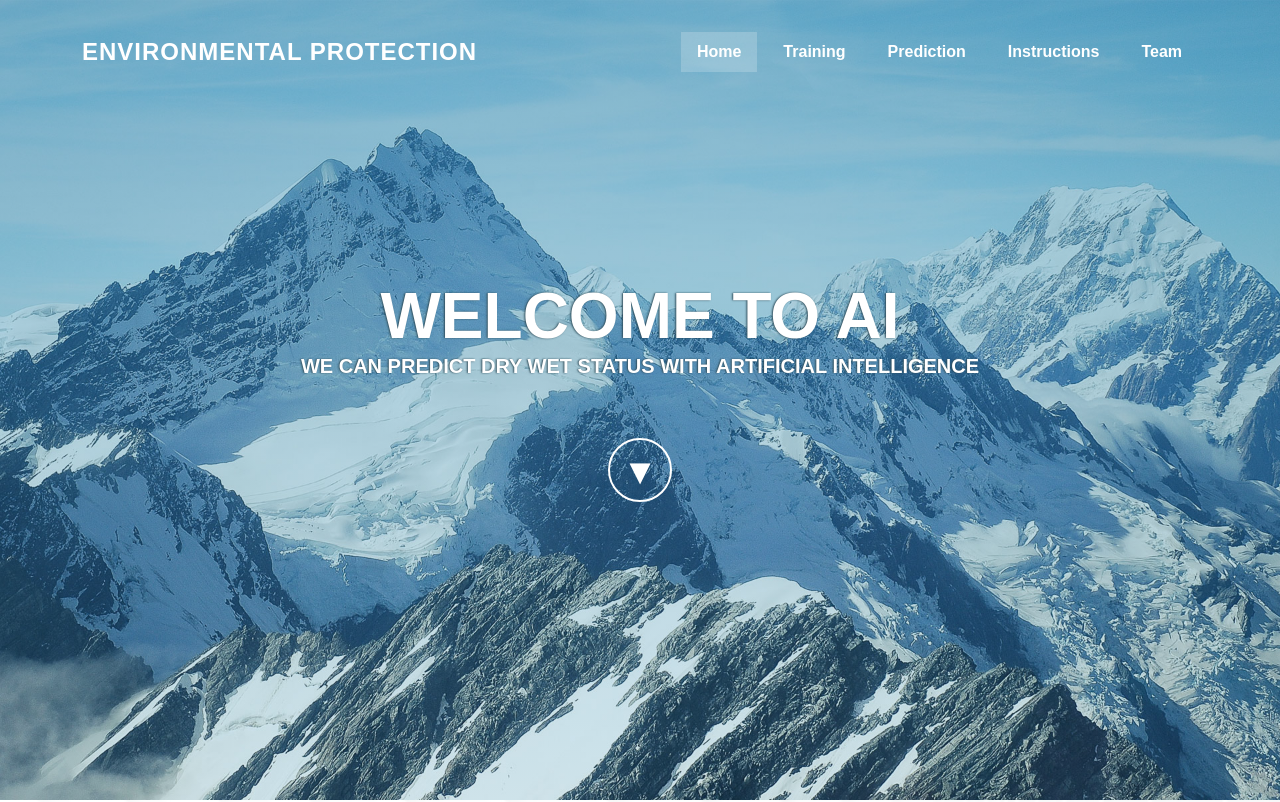
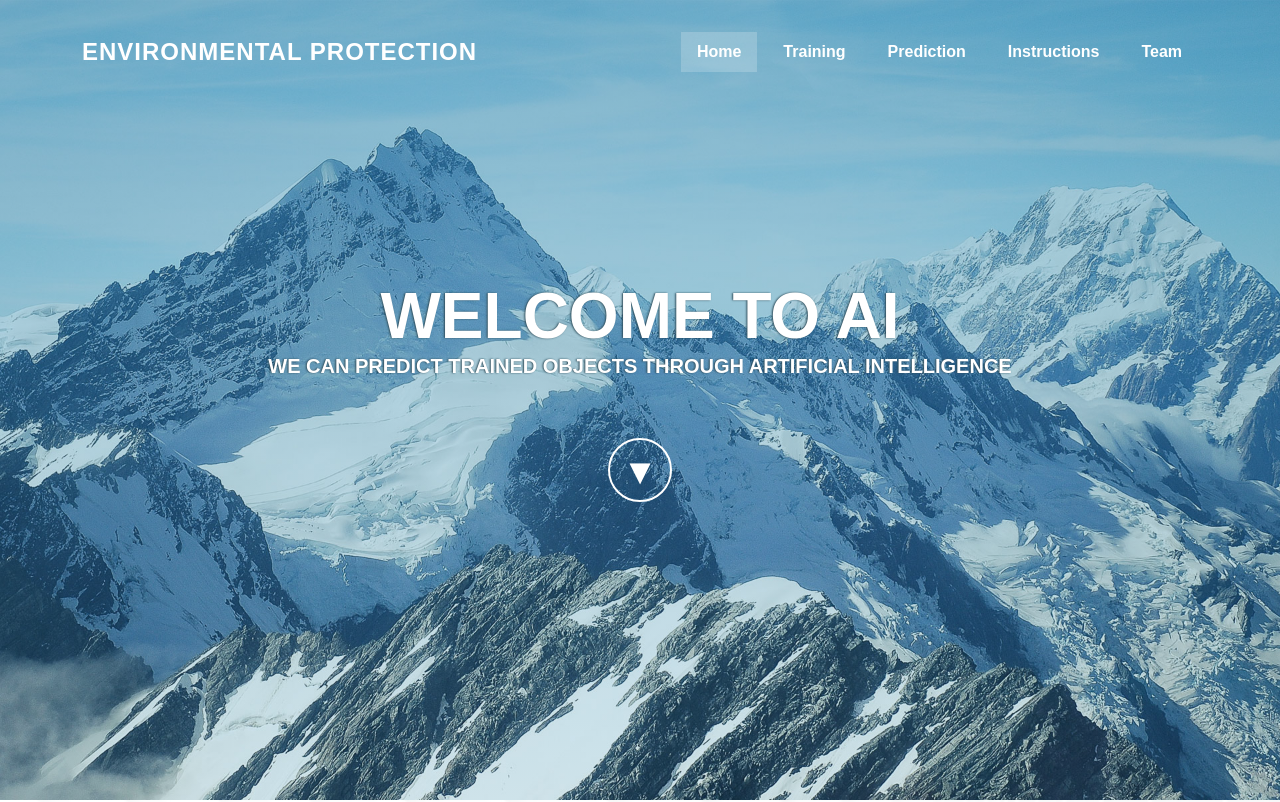
Before and after one commit to eranujgoyal59/Hackathon, a website built with Vite: page index.html in a window 1280 px wide. Shown: the top 802 px of the page. Built offline with nearby package versions, Linux system fonts and the light colour scheme; a script that the page names is missing; files whose address does not match are found by name.

Commit message:
Update index.html

```diff
--- a/index.html
+++ b/index.html
@@ -38,7 +38,7 @@
     <section id="home">
       <div class="home-container" data-aos="fade-up">
         <h1>Welcome to AI</h1>
-        <h2>We can predict dry wet status with artificial intelligence</h2>
+        <h2>We can predict trained objects through artificial intelligence</h2>
         <a href="#training" class="btn-get-started scrollto"><i class="bx bx-chevrons-down"></i></a>
       </div>
     </section>
```
